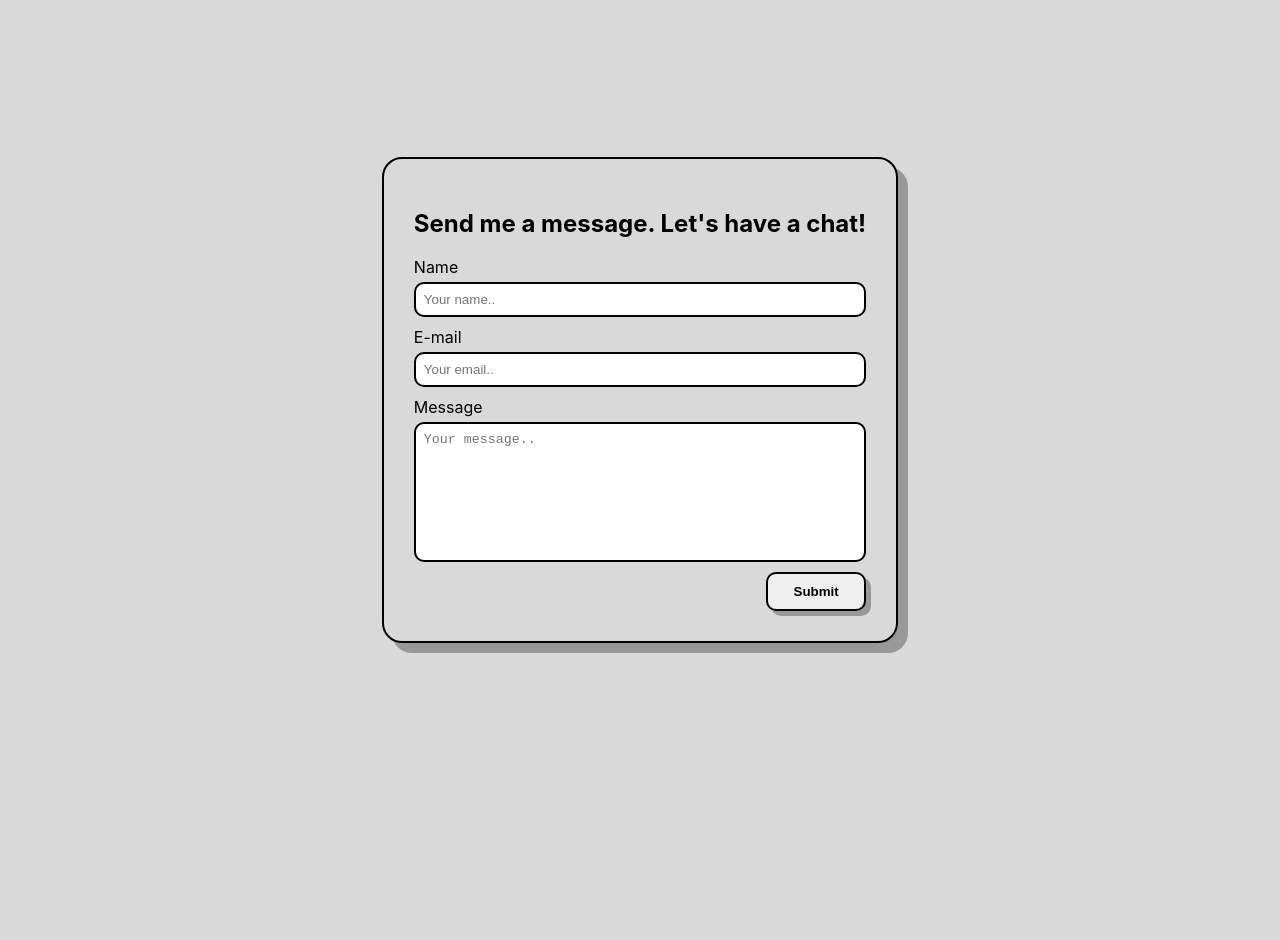
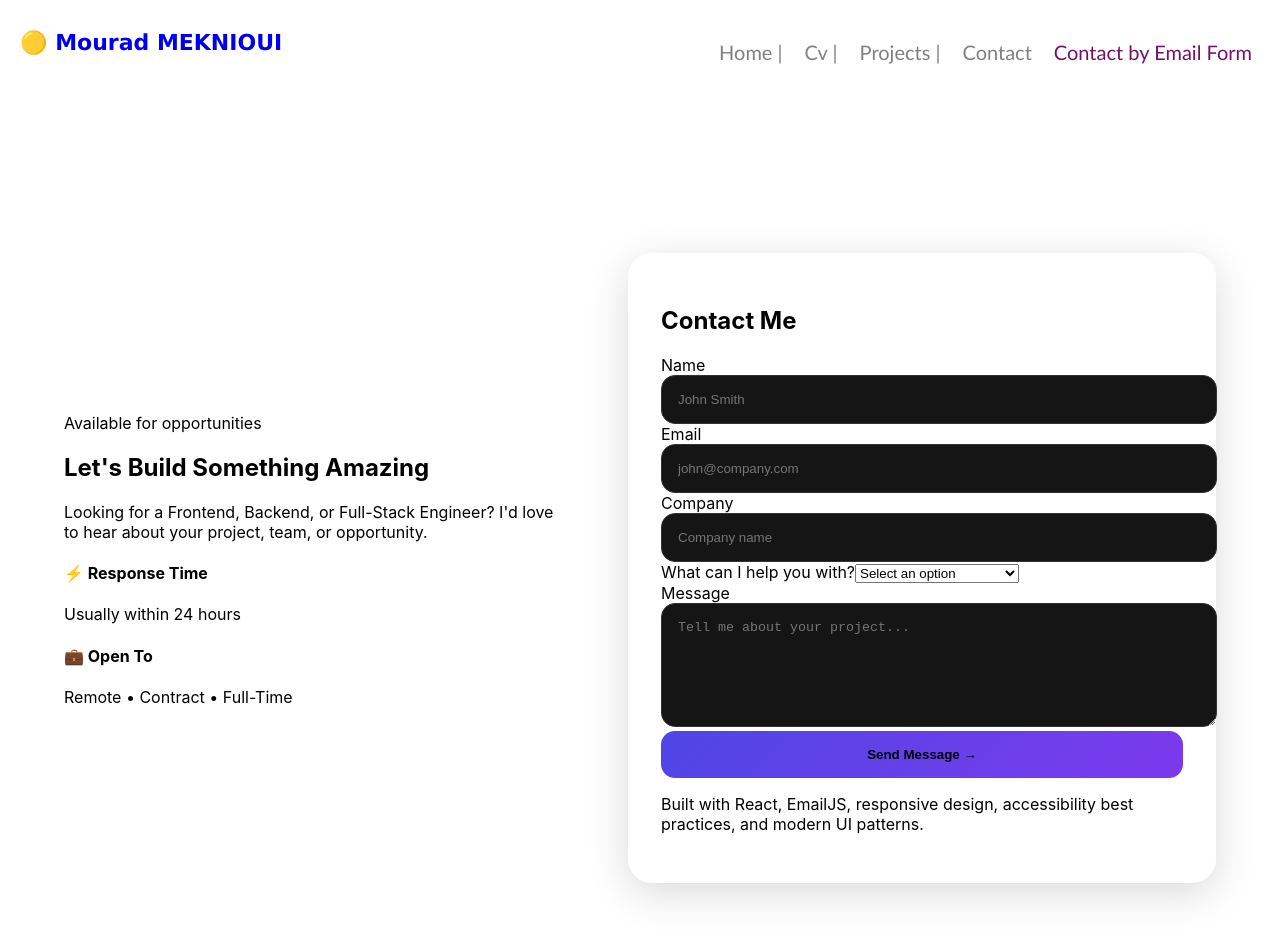
Before and after one commit to MouradMek-code/MyPortfolio, a React (Create React App) app: page /email in a window 1280 px wide. Shown: the top 940 px of the page. Before the commit the page ends 800 px from the top, so only its background shows below. Built offline with nearby package versions, Linux system fonts and the light colour scheme.

Commit message:
add portfolio

```diff
--- a/src/components/ContactForm.js
+++ b/src/components/ContactForm.js
@@ -1,65 +1,172 @@
-import React from "react";
+import React, { useState } from "react";
+import emailjs from "emailjs-com";
 import styles from "./ContactForm.module.css";
-import emailjs from "emailjs-com";
+import Navbar from "./NavBar";
+import Logo from "./Logo";
+import LinkBarCom from "./LinkBarCom";
+
 const SERVICE_ID = "service_portfolio_mek";
 const TEMPLATE_ID = "template_p0ywmzo";
 const PUBLIC_KEY = "iYHdcaV7mgIjvD6sX";
+
 const ContactForm = () => {
-  const handleOnSubmit = (e) => {
+  const [isSending, setIsSending] = useState(false);
+  const [successMessage, setSuccessMessage] = useState("");
+  const [errorMessage, setErrorMessage] = useState("");
+
+  const handleOnSubmit = async (e) => {
     e.preventDefault();
-    emailjs.sendForm(SERVICE_ID, TEMPLATE_ID, e.target, PUBLIC_KEY).then(
-      (result) => {
-        console.log(result.text);
-        alert("Message Sent Successfully");
-      },
-      (error) => {
-        console.log(error.text);
-        alert("Something went wrong!");
-      },
+    const formData = new FormData(e.target);
+
+    for (const [key, value] of formData.entries()) {
+      console.log(key, value);
+    }
+    setSuccessMessage("");
+    setErrorMessage("");
+    setIsSending(true);
+
+    try {
+      await emailjs.sendForm(SERVICE_ID, TEMPLATE_ID, e.target, PUBLIC_KEY);
+
+      setSuccessMessage(
+        "✓ Message sent successfully. I'll get back to you as soon as possible.",
       );
+
       e.target.reset();
+    } catch (error) {
+      console.error(error);
+
+      setErrorMessage(
+        "Something went wrong while sending your message. Please try again.",
+      );
+    } finally {
+      setIsSending(false);
+    }
   };
+
   return (
-    <div style={{ width: "100vw", height: "100vh", display: "flex" }}>
-      <form class={styles.formContainer} onSubmit={handleOnSubmit}>
-        <h2>Send me a message. Let's have a chat!</h2>
-        <div class={styles.formElement}>
-          <label for="from_name">Name</label>
+    <>
+      <Navbar>
+        <Logo emoji="🟡" name="Mourad MEKNIOUI" />
+        <LinkBarCom />
+      </Navbar>
+      <section className={styles.contactSection}>
+        {/* Left Side */}
+        <div className={styles.contactInfo}>
+          <span className={styles.badge}>Available for opportunities</span>
+
+          <h1>Let's Build Something Amazing</h1>
+
+          <p>
+            Looking for a Frontend, Backend, or Full-Stack Engineer? I'd love to
+            hear about your project, team, or opportunity.
+          </p>
+
+          <div className={styles.infoCards}>
+            <div className={styles.infoCard}>
+              <h4>⚡ Response Time</h4>
+              <p>Usually within 24 hours</p>
+            </div>
+
+            <div className={styles.infoCard}>
+              <h4>💼 Open To</h4>
+              <p>Remote • Contract • Full-Time</p>
+            </div>
+          </div>
+        </div>
+
+        {/* Right Side */}
+        <form className={styles.formContainer} onSubmit={handleOnSubmit}>
+          <h2>Contact Me</h2>
+
+          <div className={styles.formElement}>
+            <label htmlFor="from_name">Name</label>
+
             <input
               type="text"
               id="from_name"
               name="from_name"
-            placeholder="Your name.."
+              placeholder="John Smith"
               required
             />
           </div>
 
-        <div class={styles.formElement}>
-          <label>E-mail</label>
+          <div className={styles.formElement}>
+            <label htmlFor="from_email">Email</label>
+
             <input
               type="email"
               id="from_email"
               name="from_email"
-            placeholder="Your email.."
+              placeholder="john@company.com"
               required
             />
           </div>
 
-        <div class={styles.formElement}>
-          <label for="message">Message</label>
+          <div className={styles.formElement}>
+            <label htmlFor="company">Company</label>
+
+            <input
+              type="text"
+              id="company"
+              name="company"
+              placeholder="Company name"
+            />
+          </div>
+
+          <div className={styles.formElement}>
+            <label htmlFor="project_type">What can I help you with?</label>
+
+            <select id="project_type" name="project_type" defaultValue="">
+              <option value="" disabled>
+                Select an option
+              </option>
+
+              <option>Frontend Development</option>
+              <option>Backend Development</option>
+              <option>Full-Stack Development</option>
+              <option>DevOps / CI/CD</option>
+              <option>Technical Consulting</option>
+              <option>Freelance Project</option>
+              <option>Job Opportunity</option>
+            </select>
+          </div>
+
+          <div className={styles.formElement}>
+            <label htmlFor="message">Message</label>
+
             <textarea
+              id="message"
               name="message"
-            rows="8"
-            cols="30"
-            placeholder="Your message.."
+              rows="6"
+              placeholder="Tell me about your project..."
               required
             />
           </div>
-        <button type="submit" className={styles.formButton}>
-          Submit
+
+          {successMessage && (
+            <div className={styles.successMessage}>{successMessage}</div>
+          )}
+
+          {errorMessage && (
+            <div className={styles.errorMessage}>{errorMessage}</div>
+          )}
+
+          <button
+            type="submit"
+            className={styles.formButton}
+            disabled={isSending}
+          >
+            {isSending ? "Sending..." : "Send Message →"}
           </button>
+
+          <p className={styles.footerNote}>
+            Built with React, EmailJS, responsive design, accessibility best
+            practices, and modern UI patterns.
+          </p>
         </form>
-    </div>
+      </section>
+    </>
   );
 };
 
--- a/src/components/ContactForm.module.css
+++ b/src/components/ContactForm.module.css
@@ -1,48 +1,80 @@
-body{
-    margin: 0;
-    padding: 0;
-    background-color: #D9D9D9;
+.contactSection {
+  min-height: 100vh;
+  display: flex;
+  gap: 4rem;
+  align-items: center;
+  justify-content: center;
+  padding: 4rem;
+}
+
+.contactInfo {
+  flex: 1;
+  max-width: 500px;
 }
 
 .formContainer {
-    margin: auto;
-    display: flex;
-    flex-direction: column;
-    text-align: left;
-    border: 2px solid black;
-    box-shadow: 10px 10px 0 rgba(0, 0, 0, 0.3);
-    border-radius: 20px;
-    padding: 30px;
-    transition: all 0.2s ease-in;
+  flex: 1;
+  max-width: 600px;
+
+  background: rgba(255, 255, 255, 0.05);
+
+  backdrop-filter: blur(20px);
+
+  padding: 2rem;
+
+  border-radius: 24px;
+
+  border: 1px solid rgba(255, 255, 255, 0.1);
+
+  box-shadow: 0 10px 40px rgba(0, 0, 0, 0.15);
 }
 
-.formElement{
-    display: flex;
-    flex-direction: column;
-    gap: 5px;
-    margin-bottom: 10px;
+.formElement input,
+.formElement textarea {
+  width: 100%;
+
+  padding: 16px;
+
+  border-radius: 14px;
+
+  border: 1px solid #333;
+
+  background: #151515;
+
+  color: white;
+
+  transition: all 0.3s ease;
 }
 
-.formElement input, textarea{
-    padding: 8px;
-    border-radius: 10px;
-    border: 2px solid black;
-    resize: none;
+.formElement input:focus,
+.formElement textarea:focus {
+  outline: none;
+
+  border-color: #4f46e5;
+
+  box-shadow: 0 0 0 4px rgba(79, 70, 229, 0.2);
 }
 
 .formButton {
-    width: 100px;
-    padding: 10px;
-    margin-left: auto;
-    border-radius: 10px;
-    font-weight: 600;
-    border: 2px solid black;
-    box-shadow: 5px 5px 0 rgba(0, 0, 0, 0.3);
-    transition: all 0.2s ease-in;
+  width: 100%;
+
+  padding: 16px;
+
+  border: none;
+
+  border-radius: 14px;
+
+  font-weight: 600;
+
+  cursor: pointer;
+
+  background: linear-gradient(135deg, #4f46e5, #7c3aed);
+
+  transition: all 0.3s ease;
 }
 
 .formButton:hover {
-    cursor: pointer;
-    box-shadow: 5px 5px 0 rgba(0, 0, 0, 0.3);
-    transform: translateX(-5px) translateY(-5px);
+  transform: translateY(-2px);
+
+  box-shadow: 0 10px 25px rgba(124, 58, 237, 0.4);
 }
```
Lines whose indentation alone changed are shown as unchanged.
